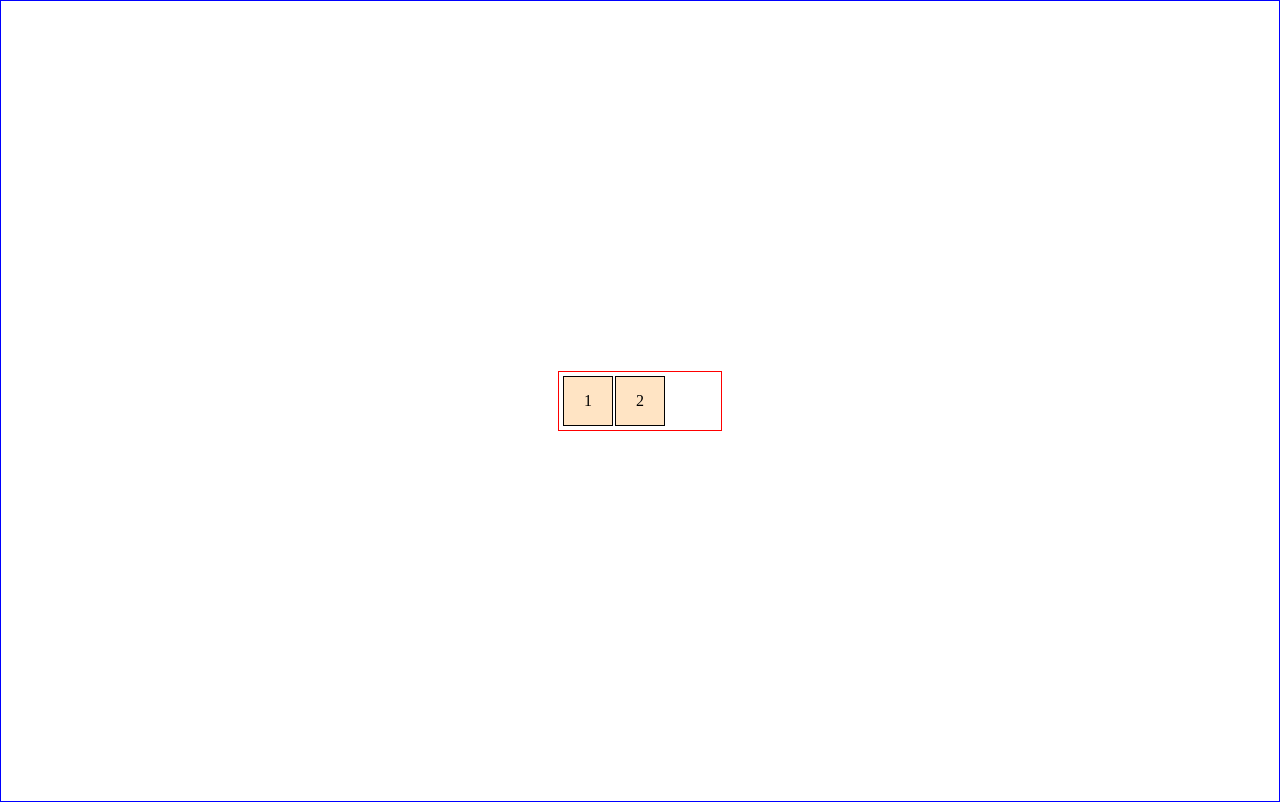
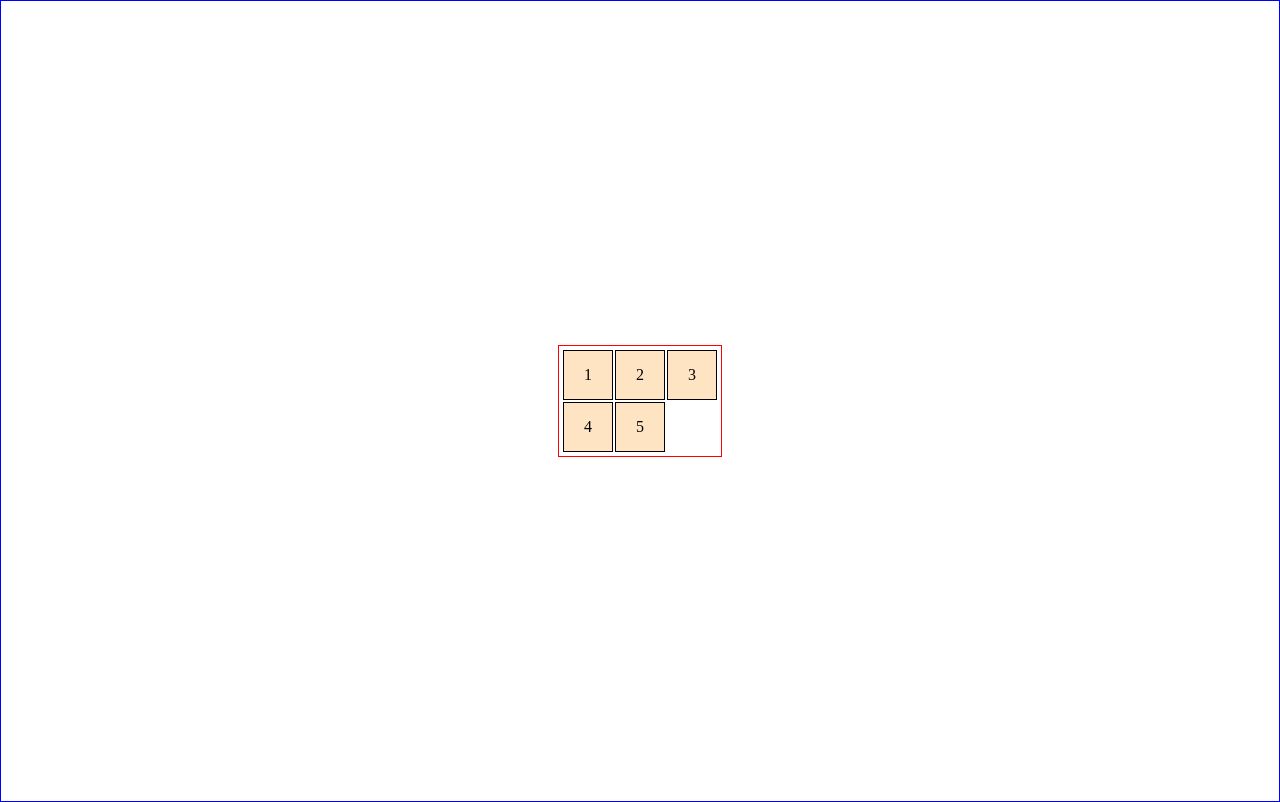
Before and after one commit to tonivegaochoa/Sliding-Numbers, a plain HTML site: page index.html in a window 1280 px wide. Drawn offline with Linux system fonts and the light colour scheme.

Commit message:
added 2x3 grid

```diff
--- a/index.css
+++ b/index.css
@@ -13,7 +13,8 @@ html, body {
 #board {
   padding: 3px;
   border: 1px solid red;
-  display: flex;
+  display: grid;;
+  grid-template-columns: auto auto auto;
 }
 
 .space {
@@ -29,4 +30,5 @@ html, body {
   height: 96%;
   background-color:bisque;
   border: 1px solid black;
+  cursor: pointer;
 }
--- a/index.html
+++ b/index.html
@@ -11,6 +11,9 @@
       <div id="board">
         <div class="space"><div class='tile' id="1">1</div></div>
         <div class="space"><div class='tile' id="2">2</div></div>
+        <div class="space"><div class='tile' id="3">3</div></div>
+        <div class="space"><div class='tile' id="4">4</div></div>
+        <div class="space"><div class='tile' id="5">5</div></div>
         <div class="space"></div>
       </div>
     </div>
--- a/index.js
+++ b/index.js
@@ -17,7 +17,9 @@ function moveToAdjacent() {
     } else {
       spacesArr[index-1].appendChild(this);
     }
-  } else if(diff > 1) {
+  } else if(diff === 3) {
+    spacesArr[emptyIndex].appendChild(this);
+  } else if(diff === 2) {
     if(index < emptyIndex) {
       for(let i = index; i < emptyIndex; i++) {
         spacesArr[i+1].appendChild(spacesArr[i].firstChild);
```
